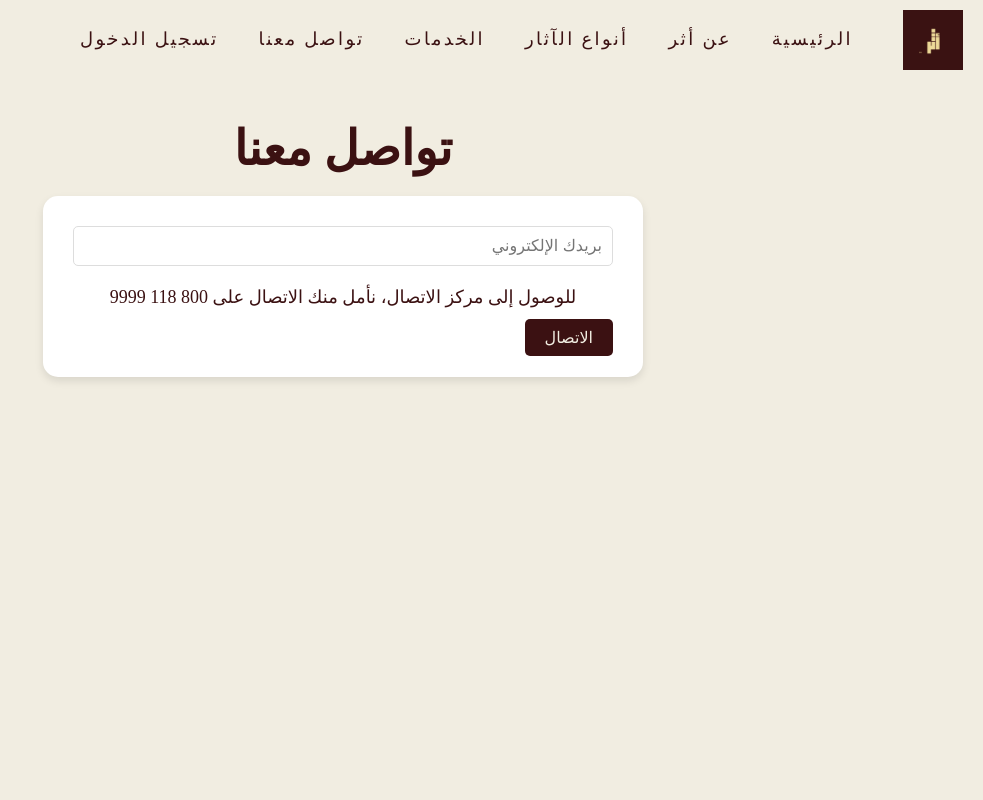
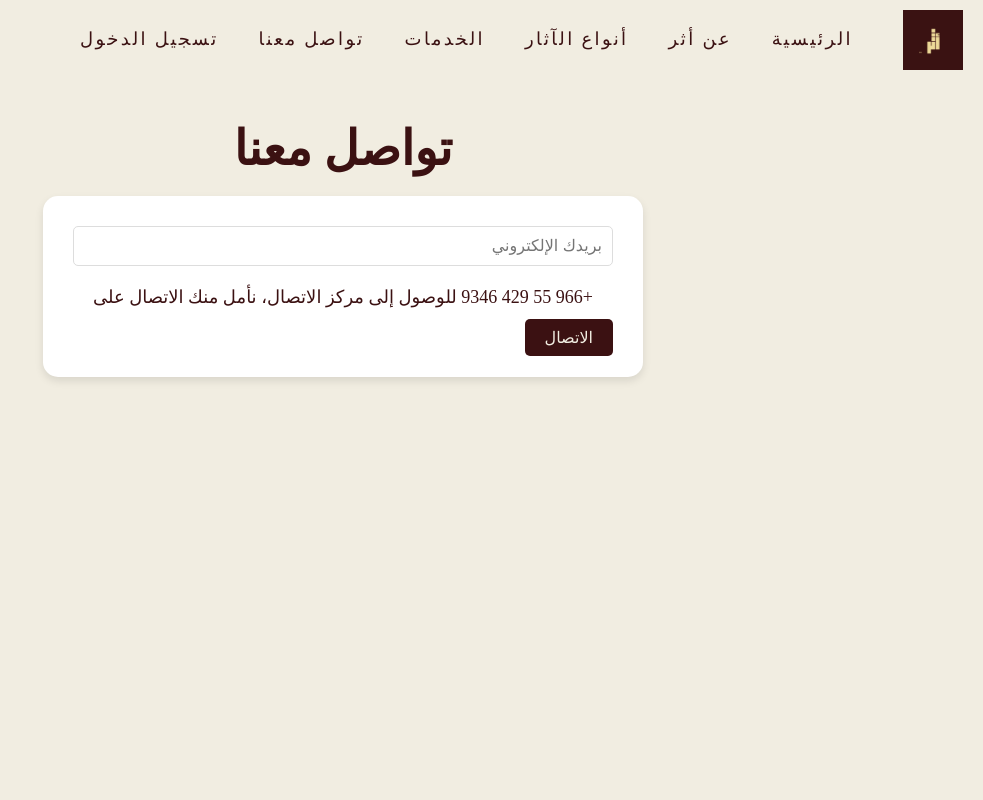
Before and after one commit to m0hamedKhalidMG/athar_FEE, a React (Create React App) app: page /contact in a window 1280 px wide. Shown: the top 800 px of the page, without its empty margins (297-1280 px from the left). Built offline with nearby package versions, Linux system fonts and the light colour scheme; a web font is replaced by a local one.

Commit message:
Update Contact.js

```diff
--- a/src/components/Contact.js
+++ b/src/components/Contact.js
@@ -100,7 +100,7 @@ const Contact = () => {
           required
         />
         <ContactText>
-          للوصول إلى مركز الاتصال، نأمل منك الاتصال على 800 118 9999
+      +966 55 429 9346 للوصول إلى مركز الاتصال، نأمل منك الاتصال على
         </ContactText>
         <CallButton href="tel:+966 55 429 9346">الاتصال</CallButton>
       </Form>
```
